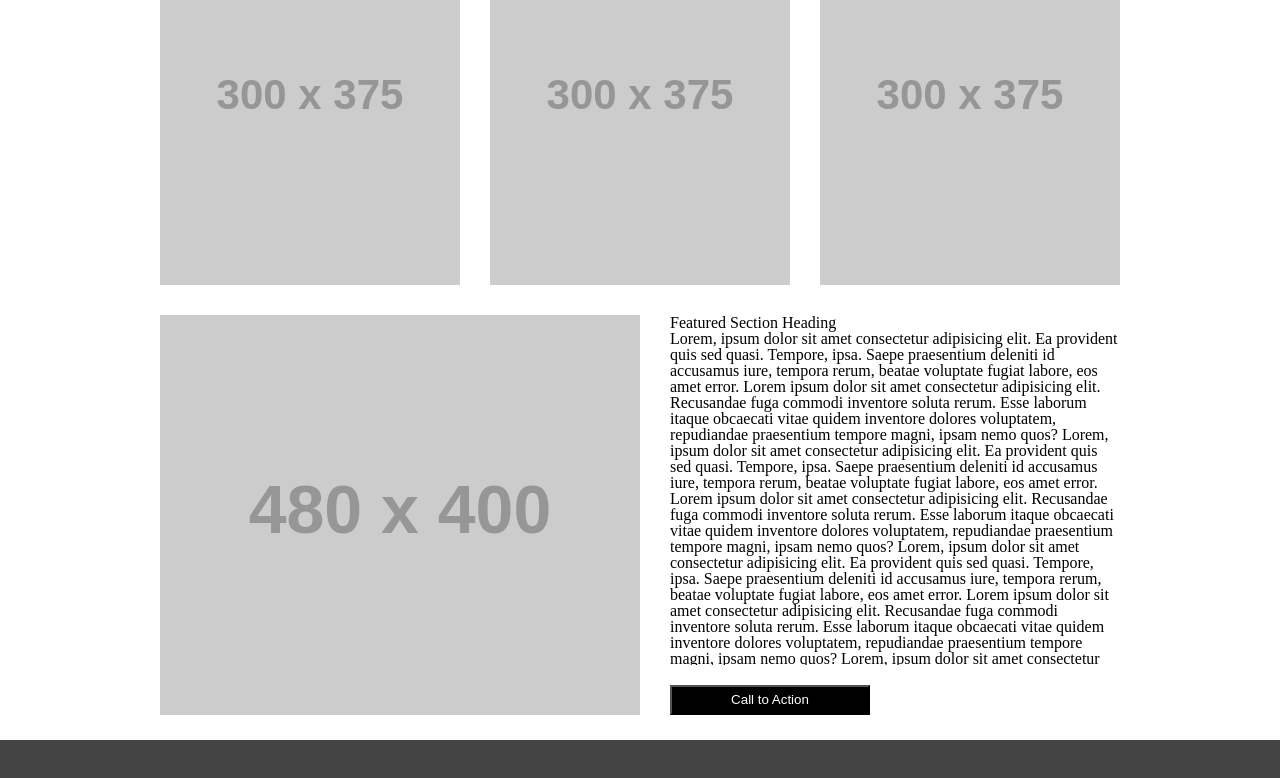
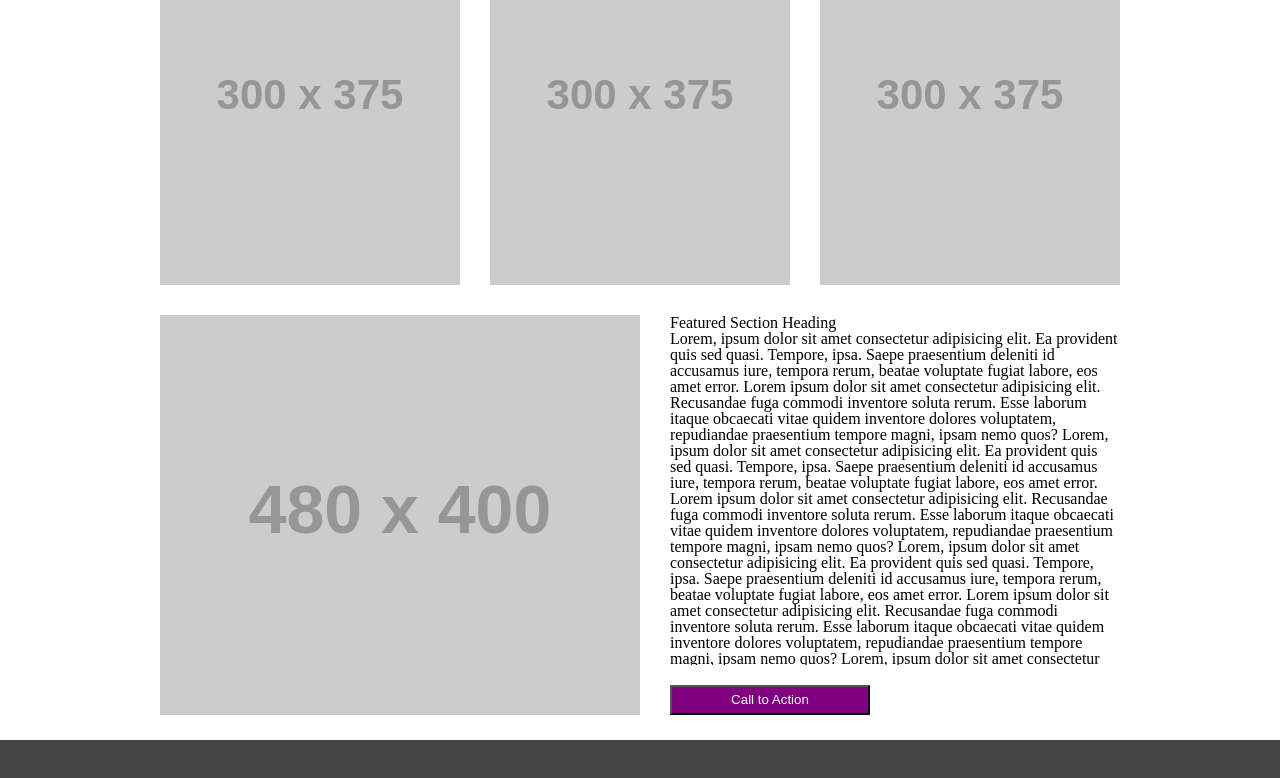
Before and after one commit to diana96alazzam/Wireframe-Exercise, a plain HTML site: page index.html in a window 1280 px wide. In both pictures the pointer is over the button "Call to Action". Shown: the part 697-1475 px from the top of the page. Drawn offline with Linux system fonts and the light colour scheme; placeholder pictures from the web are drawn by us.

Commit message:
added hover

```diff
--- a/CSS/style.css
+++ b/CSS/style.css
@@ -69,6 +69,12 @@ main section div button {
     margin-left: 30px;
     height: 30px;
     margin-top: 20px;
+}
+
+main section div button:hover {
+    background-color: purple;
+    transition-duration: 350ms;
+
 
 }
 
```
